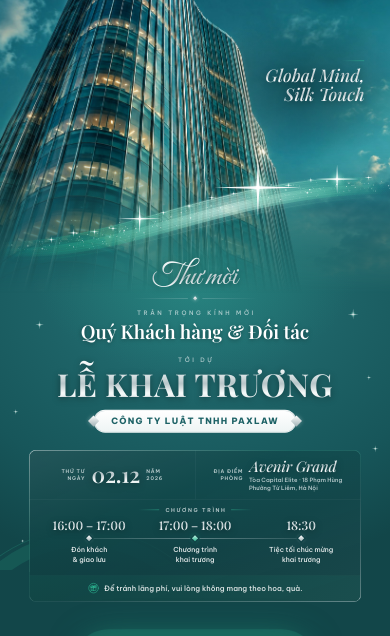
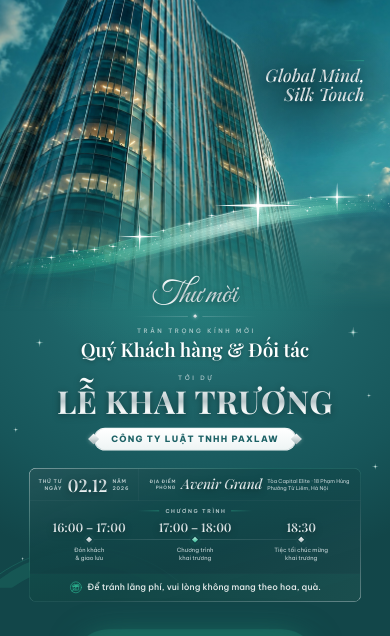
Before and after one commit to phuongbonnal-lab/paxlaw-khai-truong, a plain HTML site: page index.html in a window 390 px wide. Shown: the part 87-723 px from the top of the page. Drawn offline with Linux system fonts and the light colour scheme.

Commit message:
Tinh chỉnh bảng thông tin: ngày gọn hơn, địa chỉ bên phải tên phòng
- Khối ngày nhỏ lại, số 02.12 cao bằng 2 dòng chữ hai bên.
- Địa chỉ nằm bên phải "Avenir Grand" trên một hàng.
- Chữ tên hoạt động trong timeline nhỏ hơn, không đậm.
- Dòng lưu ý hoa quà to hơn nữa (PC 22px, mobile 33px).

Co-Authored-By: Claude Opus 5.5 <noreply@anthropic.com>
Claude-Session: https://claude.ai/code/session_0155b4GFGzipV3ZKDCc9wxdQ

```diff
--- a/index.html
+++ b/index.html
@@ -283,8 +283,8 @@ body{
     radial-gradient(1400px 1100px at 50% 1420px, #26777b 0%, #1d6266 42%, #17565a 72%, #124649 100%);
   font-family:"Be Vietnam Pro",Arial,sans-serif;color:#fff}
 .vp .cell.note{grid-column:1/3;border-top:1px solid rgba(220,232,234,.16);justify-content:center;gap:18px;padding:26px 36px 28px;background:rgba(46,183,147,.07);border-radius:0 0 24px 24px}
-.vp .cell.note svg{flex:0 0 auto;width:44px;height:44px;color:#2eb793}
-.vp .cell.note p{font-size:28px;line-height:1.4;font-weight:500;letter-spacing:.01em;color:rgba(255,255,255,.9);text-align:left}
+.vp .cell.note svg{flex:0 0 auto;width:50px;height:50px;color:#2eb793}
+.vp .cell.note p{font-size:33px;line-height:1.4;font-weight:500;letter-spacing:.01em;color:rgba(255,255,255,.9);text-align:left}
 .vp .cell.note b{font-weight:600;color:#fff;letter-spacing:.01em}
 .vp .cta-slot{height:0;width:100%;flex:0 0 auto}
 .vp .hero{position:absolute;left:0;top:0;width:1480px;height:1000px;overflow:hidden;-webkit-mask-image:linear-gradient(180deg,#000 0,#000 62%,transparent 100%);mask-image:linear-gradient(180deg,#000 0,#000 62%,transparent 100%)}
@@ -351,8 +351,8 @@ body{
     radial-gradient(1300px 1100px at 1330px 560px, #26777b 0%, #1d6266 42%, #17565a 75%, #124649 100%);
   font-family:"Be Vietnam Pro",Arial,sans-serif;color:#fff}
 .vl .cell.note{grid-column:1/3;border-top:1px solid rgba(220,232,234,.16);justify-content:center;gap:14px;padding:15px 30px 16px;background:rgba(46,183,147,.07);border-radius:0 0 20px 20px}
-.vl .cell.note svg{flex:0 0 auto;width:30px;height:30px;color:#2eb793}
-.vl .cell.note p{font-size:19px;line-height:1.4;font-weight:500;letter-spacing:.01em;color:rgba(255,255,255,.9);text-align:left}
+.vl .cell.note svg{flex:0 0 auto;width:34px;height:34px;color:#2eb793}
+.vl .cell.note p{font-size:22px;line-height:1.4;font-weight:500;letter-spacing:.01em;color:rgba(255,255,255,.9);text-align:left}
 .vl .cell.note b{font-weight:600;color:#fff;letter-spacing:.01em}
 .vl .cta-slot{height:0;width:100%;flex:0 0 auto}
 .vl .hero{position:absolute;left:0;top:0;width:1120px;height:1080px;overflow:hidden;-webkit-mask-image:linear-gradient(90deg,#000 0,#000 56%,rgba(0,0,0,.55) 74%,transparent 100%);mask-image:linear-gradient(90deg,#000 0,#000 56%,rgba(0,0,0,.55) 74%,transparent 100%)}
@@ -434,16 +434,23 @@ body{
 .vp .motto{top:var(--mt)}
 
 /* ---------- date + venue on one row ---------- */
-.panel .in{grid-template-columns:1fr 1fr}
-.cell.where{justify-content:center}
-.cell.where .stack{display:flex;flex-direction:column;align-items:flex-start;text-align:left}
-.cell.where .addr{font-weight:500;line-height:1.4;color:rgba(232,240,241,.82);letter-spacing:.01em}
-.vl .cell.where{padding:16px 20px}
-.vl .cell.where .big.place{font-size:44px;padding:4px 2px 6px}
-.vl .cell.where .addr{font-size:15px}
-.vp .cell.where{padding:28px 20px}
-.vp .cell.where .big.place{font-size:56px;padding:4px 2px 8px}
-.vp .cell.where .addr{font-size:22px}
+.vl .panel .in,.vp .panel .in{grid-template-columns:max-content 1fr}
+.cell.when .big{line-height:1;padding:0 2px;font-variant-numeric:lining-nums}
+.cell.when .k{line-height:1.3}
+.cell.where .k{line-height:1.3;white-space:nowrap}
+.cell.where .big.place{white-space:nowrap}
+.cell.where .addr{font-weight:400;line-height:1.35;color:rgba(232,240,241,.85);text-align:left;white-space:nowrap}
+.vl .cell.when{padding:18px 22px;gap:12px}
+.vl .cell.when .big{font-size:48px}
+.vl .cell.where{padding:18px 18px;gap:13px}
+.vl .cell.where .big.place{font-size:40px;padding:2px 2px 6px}
+.vl .cell.where .addr{font-size:14.5px}
+.vp .cell.when{padding:28px 34px;gap:18px}
+.vp .cell.when .big{font-size:66px}
+.vp .cell.where{padding:28px 26px;gap:18px}
+.vp .cell.where .k{font-size:17px}
+.vp .cell.where .big.place{font-size:52px;padding:2px 2px 8px}
+.vp .cell.where .addr{font-size:20px}
 
 /* ---------- programme timeline ---------- */
 .cell.sched{grid-column:1/3;display:block;border-top:1px solid rgba(220,232,234,.16)}
@@ -458,7 +465,7 @@ body{
 .sched .t{font-family:"Playfair Display",serif;font-weight:600;line-height:1;white-space:nowrap;font-variant-numeric:lining-nums}
 .sched li b{display:block;position:relative;z-index:1;transform:rotate(45deg);background:linear-gradient(135deg,#ffffff,#9fb1b4);box-shadow:0 0 0 5px rgba(16,66,70,1),0 0 14px rgba(255,255,255,.45)}
 .sched li:nth-child(2) b{background:linear-gradient(135deg,#bff3e2,#2eb793);box-shadow:0 0 0 5px rgba(16,66,70,1),0 0 16px rgba(46,183,147,.8)}
-.sched li p{font-weight:500;line-height:1.35;color:rgba(255,255,255,.92)}
+.sched li p{font-weight:400;line-height:1.4;color:rgba(232,240,241,.85)}
 
 .vl .cell.sched{padding:13px 26px 15px}
 .vl .sched .sh{gap:14px}
@@ -468,7 +475,7 @@ body{
 .vl .sched .tl:before{top:48px}
 .vl .sched .t{font-size:29px;padding:4px 4px 6px}
 .vl .sched li b{width:10px;height:10px;margin-top:5px}
-.vl .sched li p{font-size:16.5px;margin-top:10px}
+.vl .sched li p{font-size:14.5px;margin-top:9px}
 
 .vp .cell.sched{padding:26px 24px 32px}
 .vp .sched .sh{gap:18px}
@@ -478,7 +485,7 @@ body{
 .vp .sched .tl:before{top:76px}
 .vp .sched .t{font-size:46px;padding:4px 4px 10px}
 .vp .sched li b{width:16px;height:16px;margin-top:8px}
-.vp .sched li p{font-size:26px;margin-top:18px}
+.vp .sched li p{font-size:22px;margin-top:16px}
 
 /* ---------- in-card call to action (kept at real size so it stays tappable) ---------- */
 #cta{position:fixed;z-index:5;max-width:calc(100vw - 20px);display:flex;align-items:center;justify-content:center;gap:10px;transform:translate(-50%,-50%);visibility:hidden}
@@ -615,8 +622,8 @@ body{
     <div class="plaque"><div class="tip"></div><div class="bar"><span>Công ty Luật TNHH Paxlaw</span></div><div class="tip"></div></div>
 
     <div class="panel"><div class="in">
-      <div class="cell"><div class="k">Thứ Tư<br>Ngày</div><div class="big"><span class="metal">02.12</span></div><div class="k r">Năm<br>2026</div></div>
-      <div class="cell where"><div class="k">Địa điểm<br>Phòng</div><div class="stack"><div class="big place"><span class="metal">Avenir Grand</span></div><div class="addr">Tòa Capital Elite · 18 Phạm Hùng<br>Phường Từ Liêm, Hà Nội</div></div></div>
+      <div class="cell when"><div class="k">Thứ Tư<br>Ngày</div><div class="big"><span class="metal">02.12</span></div><div class="k r">Năm<br>2026</div></div>
+      <div class="cell where"><div class="k">Địa điểm<br>Phòng</div><div class="big place"><span class="metal">Avenir Grand</span></div><div class="addr">Tòa Capital Elite · 18 Phạm Hùng<br>Phường Từ Liêm, Hà Nội</div></div>
       <div class="cell sched">
         <div class="sh"><i></i><span>Chương trình</span><i></i></div>
         <ol class="tl">
@@ -652,8 +659,8 @@ body{
     <div class="plaque"><div class="tip"></div><div class="bar"><span>Công ty Luật TNHH Paxlaw</span></div><div class="tip"></div></div>
 
     <div class="panel"><div class="in">
-      <div class="cell"><div class="k">Thứ Tư<br>Ngày</div><div class="big"><span class="metal">02.12</span></div><div class="k r">Năm<br>2026</div></div>
-      <div class="cell where"><div class="k">Địa điểm<br>Phòng</div><div class="stack"><div class="big place"><span class="metal">Avenir Grand</span></div><div class="addr">Tòa Capital Elite · 18 Phạm Hùng<br>Phường Từ Liêm, Hà Nội</div></div></div>
+      <div class="cell when"><div class="k">Thứ Tư<br>Ngày</div><div class="big"><span class="metal">02.12</span></div><div class="k r">Năm<br>2026</div></div>
+      <div class="cell where"><div class="k">Địa điểm<br>Phòng</div><div class="big place"><span class="metal">Avenir Grand</span></div><div class="addr">Tòa Capital Elite · 18 Phạm Hùng<br>Phường Từ Liêm, Hà Nội</div></div>
       <div class="cell sched">
         <div class="sh"><i></i><span>Chương trình</span><i></i></div>
         <ol class="tl">
```
